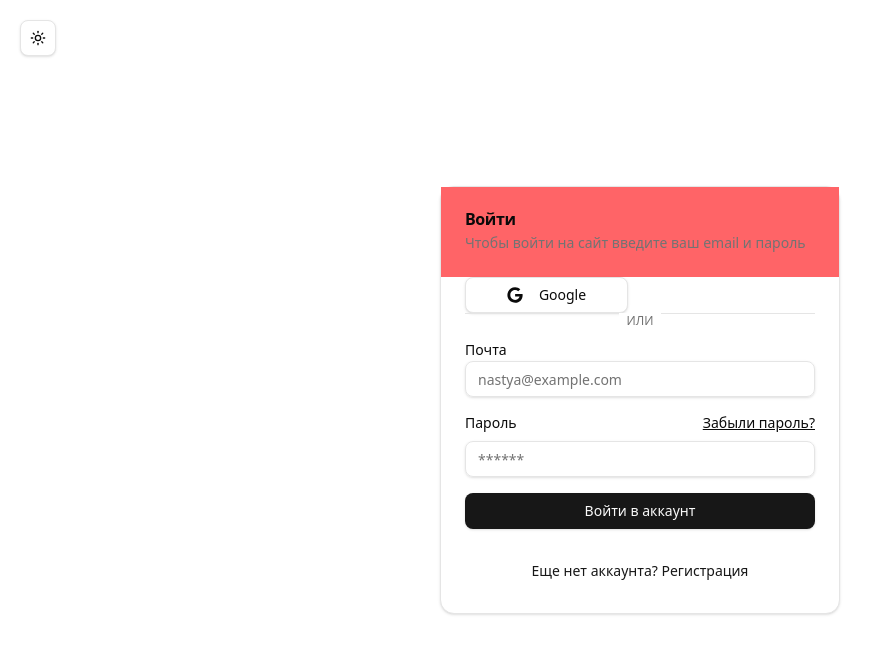
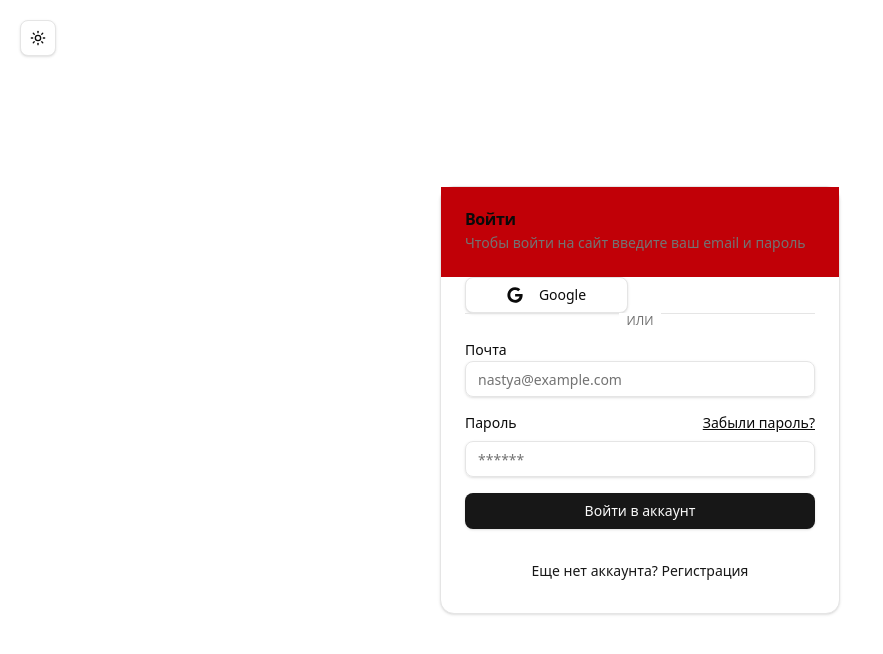
Before and after one commit to NastyaSkreka/session-auth-client, a Next.js app: page /auth/login in a window 1280 px wide. Shown: the top 654 px of the page, without its empty margins (0-883 px from the left). Built offline with nearby package versions, Linux system fonts and the light colour scheme; no server answers.

Commit message:
fix: Change bg color

```diff
--- a/src/features/auth/components/AuthWrapper.tsx
+++ b/src/features/auth/components/AuthWrapper.tsx
@@ -21,7 +21,7 @@ export function AuthWrapper({
 }: PropsWithChildren<AuthWrapperProps>) {
     return (
         <Card className='w-[400px]'>
-            <CardHeader className='bg-red-400'>
+            <CardHeader className='bg-red-700'>
                 <CardTitle>{heading}</CardTitle>
                 {description && (
                     <CardDescription>{description}</CardDescription>
```
Also changed, not shown: 1 other file (tests, documents, lock files or other folders).
